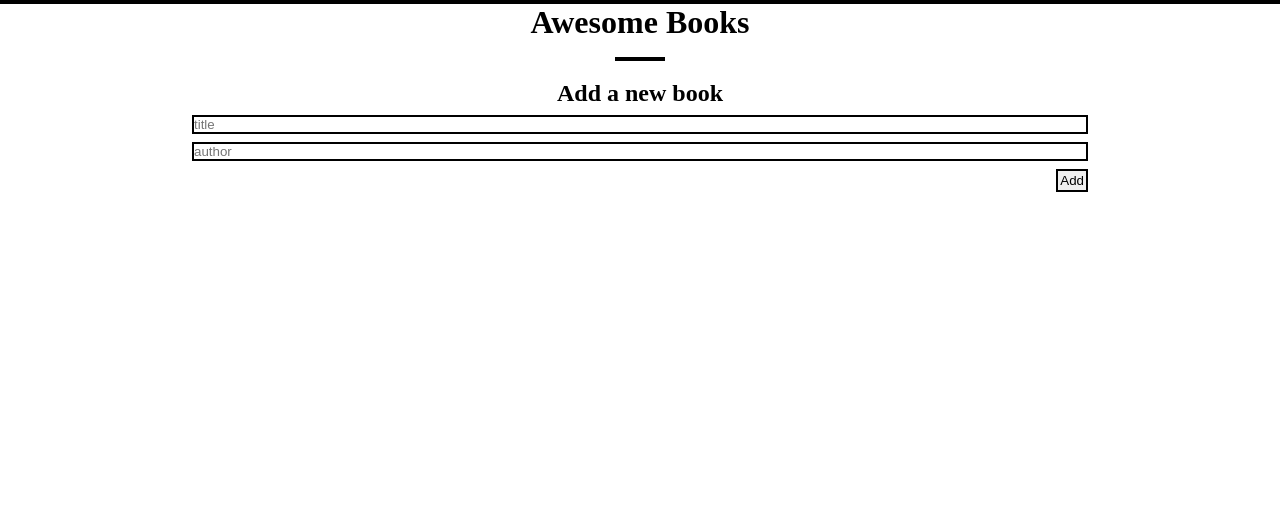
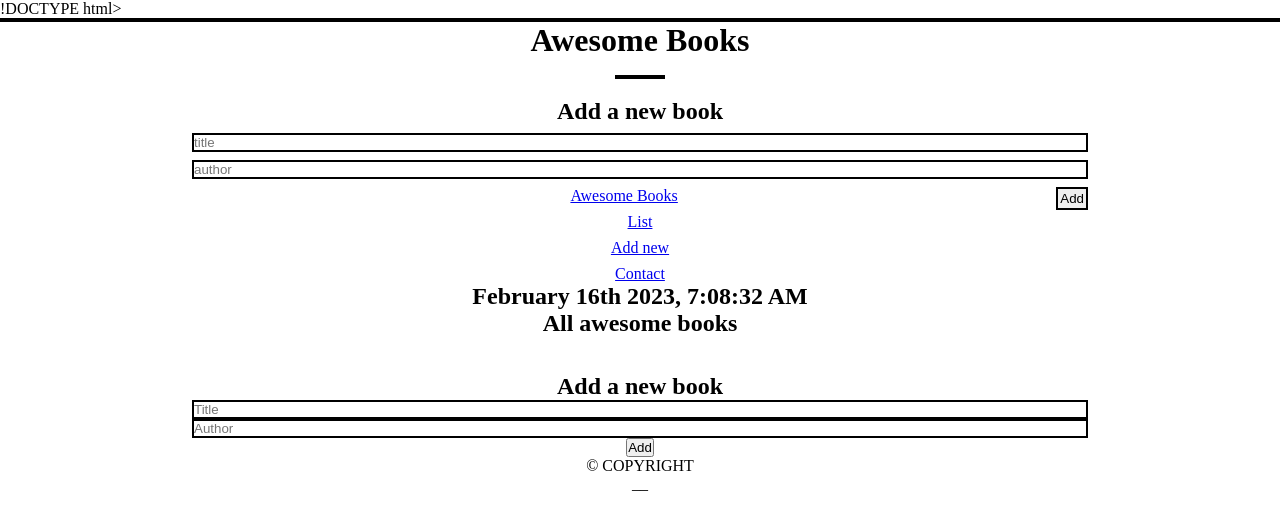
Before and after one commit to ernestmusong/Awesome-Books, a website: page index.html in a window 1280 px wide. Drawn offline with Linux system fonts and the light colour scheme.

Commit message:
Modified html content

```diff
--- a/index.html
+++ b/index.html
@@ -1,11 +1,11 @@
-<!DOCTYPE html>
+ !DOCTYPE html>
 <html lang="en">
 <head>
     <meta charset="UTF-8">
     <meta http-equiv="X-UA-Compatible" content="IE=edge">
     <meta name="viewport" content="width=device-width, initial-scale=1.0">
     <link rel="stylesheet" href="index.css">
-    <title>Awesome Books</title>
+    <title>Awesome books</title>
 </head>
 <body>
     <main class="main">
@@ -30,10 +30,49 @@
                     <li>
                         <button id="add-btn" type="submit" class="add-button">Add</button>
                     </li>
+    <nav class="nav-bar">
+        <div class="logo"><a href="#">Awesome Books</a></div>
+        <ul class="nav-lists">
+            <li id="list" class="nav-list" data-id="list"><a href="#">List</a></li>
+            <li id="add-new" class="nav-list" data-id="add-new"><a href="#">Add new</a></li>
+            <li id="contact" class="nav-list" data-id="contact"><a href="#">Contact</a></li>
+        </ul>
+    </nav>
+    <div class="date-time">
+        <h2>February 16th 2023, 7:08:32 AM</h2>
+    </div>
+
+    <main class="books-container">
+        <section class="render-books display" id="books-section">
+            <h2>All awesome books</h2><br>
+            <div class="book-store">
+                <ul id="container"></ul><br>
+            </div>
+        </section>
+
+        <section class="new-book-section display">
+            <form id="form" action="#" method="#">
+                <h2>Add a new book</h2>
+                <label for="book">
+                    <input type="text" name="book" required id="book" placeholder="Title">
+                </label>
+                    <label for="author">
+                    <input type="text" name="author" required id="author" placeholder="Author">
+                </label>
+                <div class="btn-container">
+                    <button type="submit" id="add-btn">Add</button>
+                </div>
             </form>
          </section>
         <!-- End form -->
     </main>
+
+    <footer>
+        <p>&copy COPYRIGHT</p>
+        <span>__</span>
+    </footer>
+
     <script src="index.js"></script>
+
 </body>
 </html>
```
